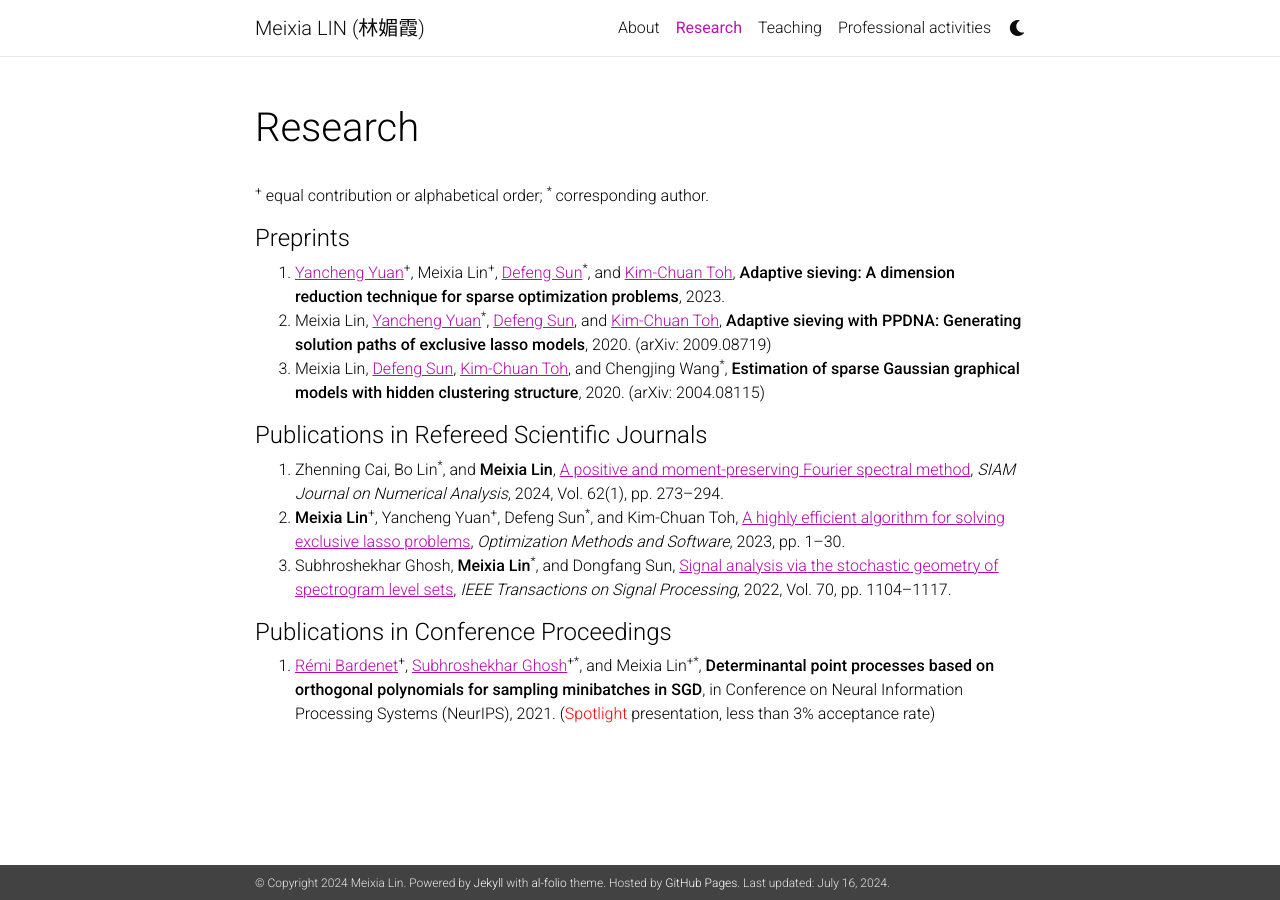
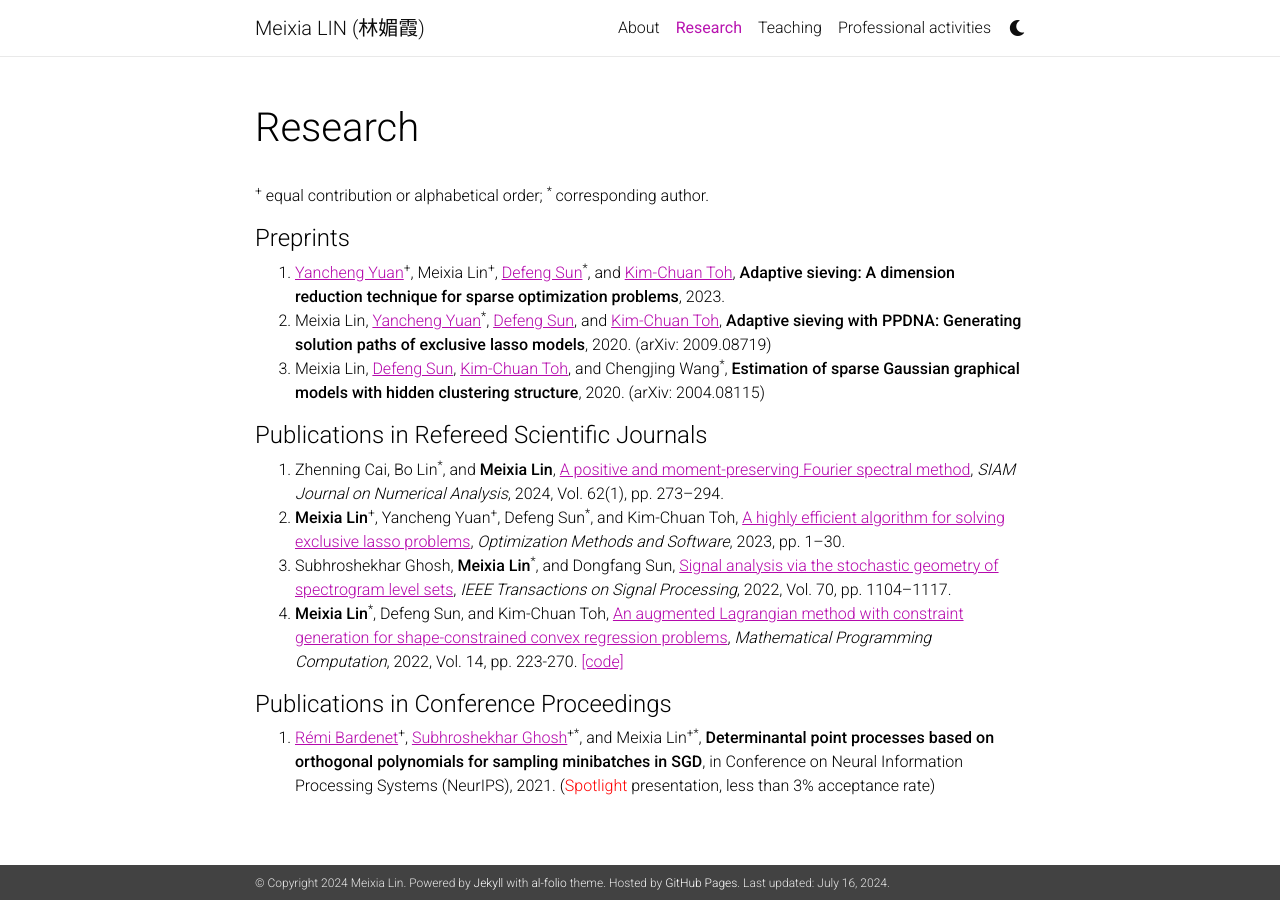
Before and after one commit to linmeixia/linmeixia.github.io, a Jekyll site: the page built from _pages/publications.md, in a window 1280 px wide. Built offline with Jekyll 4.4.1, drawn with Linux system fonts in a browser that asks for light colours; nearby versions of some CDN libraries; comment, search, counter and statistics services are not loaded; a style sheet for code colours, icons or effects is not loaded.

Commit message:
Update publications.md

```diff
--- a/_pages/publications.md
+++ b/_pages/publications.md
@@ -21,6 +21,7 @@ nav: true
 1. Zhenning Cai, Bo Lin<sup>*</sup>, and <strong>Meixia Lin</strong>, <a href="https://epubs.siam.org/doi/10.1137/23M1563918" style="text-decoration: underline;"> A positive and moment-preserving Fourier spectral method</a>, _SIAM Journal on Numerical Analysis_, 2024, Vol. 62(1), pp. 273--294.
 2. <strong>Meixia Lin</strong><sup>+</sup>, Yancheng Yuan<sup>+</sup>, Defeng Sun<sup>*</sup>, and Kim-Chuan Toh, <a href="https://www.tandfonline.com/doi/full/10.1080/10556788.2023.2253356" style="text-decoration: underline;"> A highly efficient algorithm for solving exclusive lasso problems</a>, _Optimization Methods and Software_, 2023, pp. 1--30.
 3. Subhroshekhar Ghosh, <strong>Meixia Lin</strong><sup>*</sup>, and Dongfang Sun, <a href="https://ieeexplore.ieee.org/document/9720125" style="text-decoration: underline;"> Signal analysis via the stochastic geometry of spectrogram level sets</a>, _IEEE Transactions on Signal Processing_, 2022, Vol. 70, pp. 1104--1117.
+4. <strong>Meixia Lin</strong><sup>*</sup>, Defeng Sun, and Kim-Chuan Toh, <a href="https://link.springer.com/article/10.1007/s12532-021-00210-0" style="text-decoration: underline;"> An augmented Lagrangian method with constraint generation for shape-constrained convex regression problems</a>, _Mathematical Programming Computation_, 2022, Vol. 14, pp. 223-270. <a href="https://doi.org/10.5281/zenodo.5543733" style="text-decoration: underline;">[code]</a>
 
 
 
```
